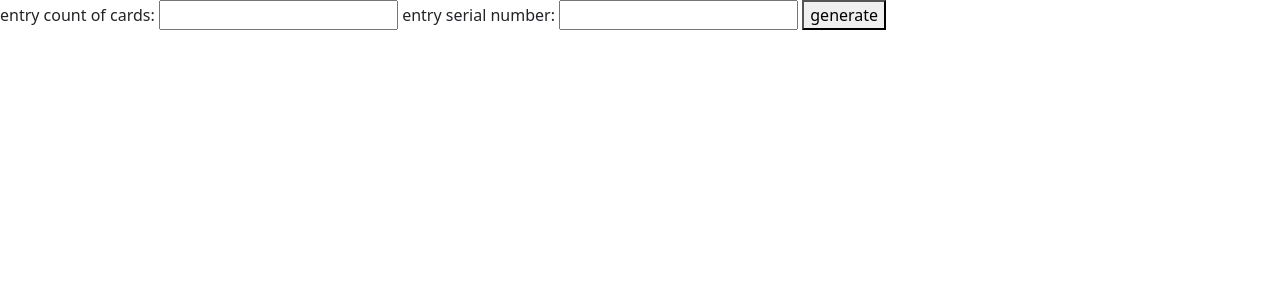
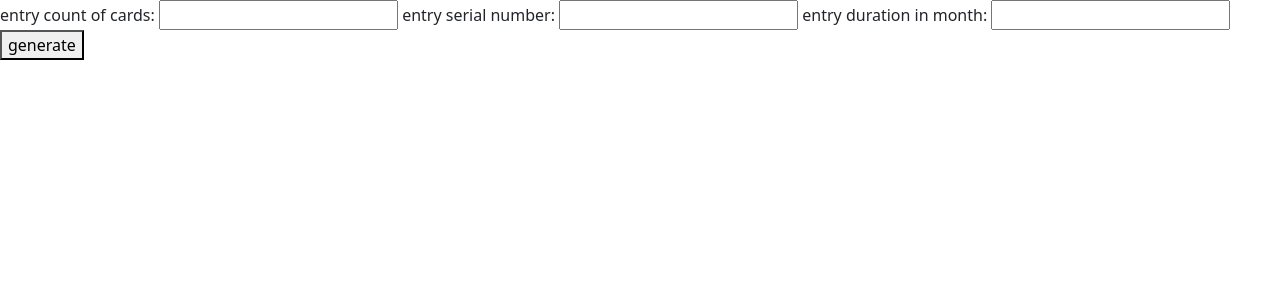
Before and after one commit to grigoscool/test_for_job_bonus_card, a Django app: page /generate_card/ in a window 1280 px wide. Shown: the part 96-396 px from the top of the page. Run offline with Django 4.2, Linux system fonts and the light colour scheme.

Commit message:
add to generation duration interval

```diff
--- a/bonus_card/models.py
+++ b/bonus_card/models.py
@@ -9,6 +9,7 @@ class BonusCard(models.Model):
     date_use = models.DateTimeField(blank=True, null=True)
     balance = models.IntegerField(default=0)
     activate = models.BooleanField(default=False)
+    overdue = models.BooleanField(default=False)
 
     def __str__(self):
         return f'Card № {self.card_num}'
--- a/bonus_card/templates/bonus_card/detail.html
+++ b/bonus_card/templates/bonus_card/detail.html
@@ -9,6 +9,7 @@
 			    <p class="card-text">create: {{ card.date_creation }}</p>
 			    <p class="card-text">end: {{ card.date_end }}</p>
 			    <p class="card-text">activate: {{ card.activate }}</p>
+			    <p class="card-text">overdue: {{ card.overdue }}</p>
 				  {% if card.activate %}
 			      <a href="{% url 'bonus_card:deactivate' pk=card.pk %}" class="card-link">deactivate</a>
 				  {% else %}
--- a/bonus_card/templates/bonus_card/generate_card.html
+++ b/bonus_card/templates/bonus_card/generate_card.html
@@ -7,6 +7,8 @@
   <input id="1" type="text" name="count_cards">
   <lable for="2">entry serial number:</lable>
   <input id="2" name="serial" type="text">
+  <lable for="3">entry duration in month:</lable>
+  <input id="3" name="duration" type="text">
   <button type="submit">generate</button>
 </form>
 {% endblock content %}
--- a/bonus_card/views.py
+++ b/bonus_card/views.py
@@ -1,8 +1,8 @@
 import random
-import datetime
-
+from datetime import timedelta
 from django.shortcuts import render, get_object_or_404, redirect
 from django.db.models import Q
+from django.utils import timezone
 
 from .models import BonusCard, Buy
 
@@ -20,7 +20,8 @@ def detail(request, pk):
     """ Show detail info about card """
     card = get_object_or_404(BonusCard, pk=pk)
     buys = Buy.objects.filter(bonus_card_id=pk)
-    print(card.date_end)
+    if card.date_end <= timezone.now():
+        card.overdue = True
     context = {
         'card': card,
         'buys': buys,
@@ -33,7 +34,8 @@ def search(request):
     search_item = request.GET.get('search')
     card = BonusCard.objects.filter(
         Q(card_num__icontains=search_item) | Q(serial_num__icontains=search_item) |
-        Q(date_creation__icontains=search_item) | Q(date_end__icontains=search_item))
+        Q(date_creation__icontains=search_item) | Q(date_end__icontains=search_item)
+    )
     context = {
         'card': card,
     }
@@ -65,10 +67,12 @@ def generate_card(request):
 
 
 def generate(request):
+    print(int(request.GET.get('duration')))
     my_list = [i for i in range(1_111, 10_000)]
     for _ in range(int(request.GET.get('count_cards'))):
         new_card = BonusCard.objects.create(
             serial_num=int(request.GET.get('serial')), card_num=random.sample(my_list, k=1)[0],
-            date_creation=datetime.datetime.now(), date_end='2023-12-27 08:29:07+00:00',
+            date_creation=timezone.now(),
+            date_end=(timezone.now()+timedelta(days=int((request.GET.get('duration')))*30)),
         )
     return redirect('bonus_card:home')
```
